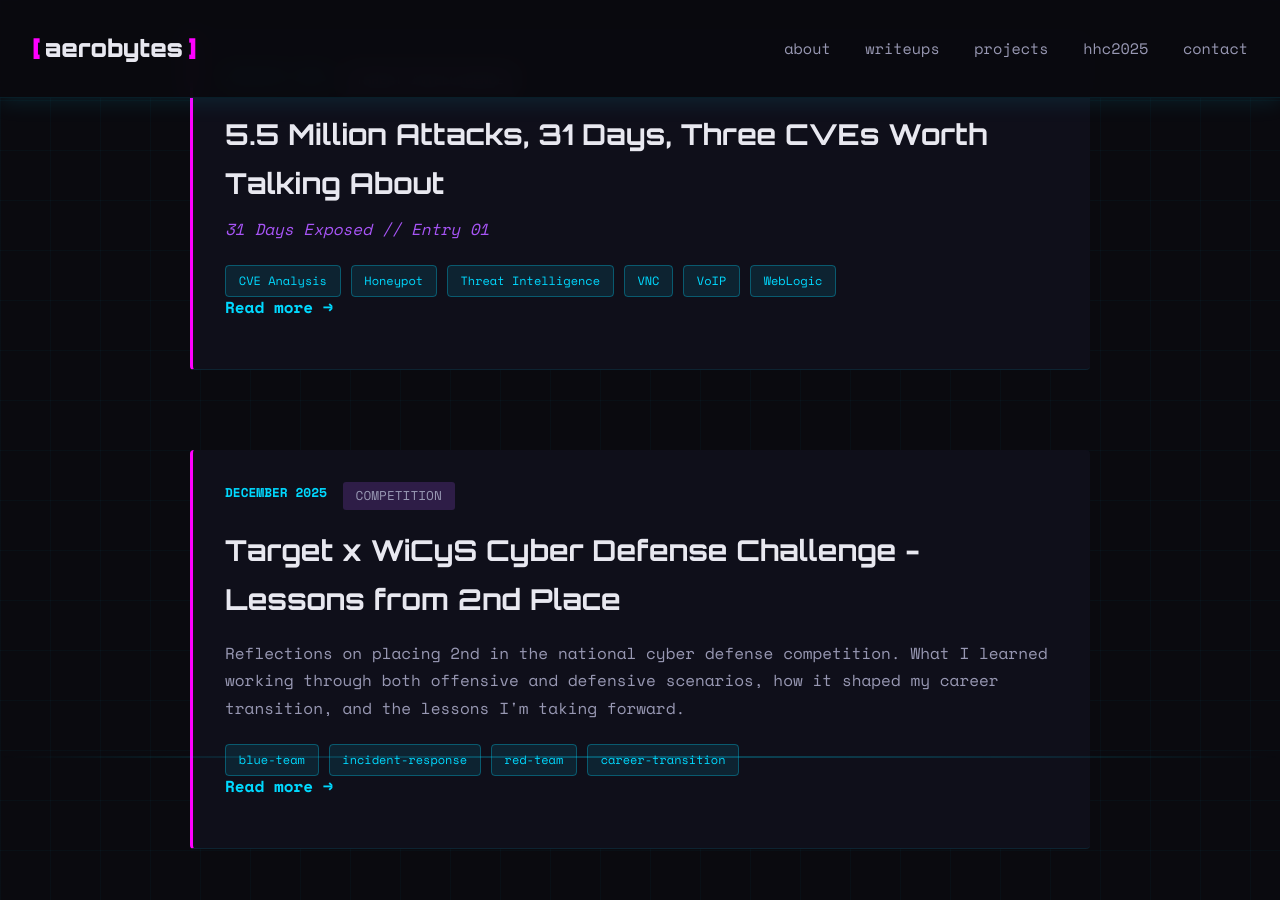
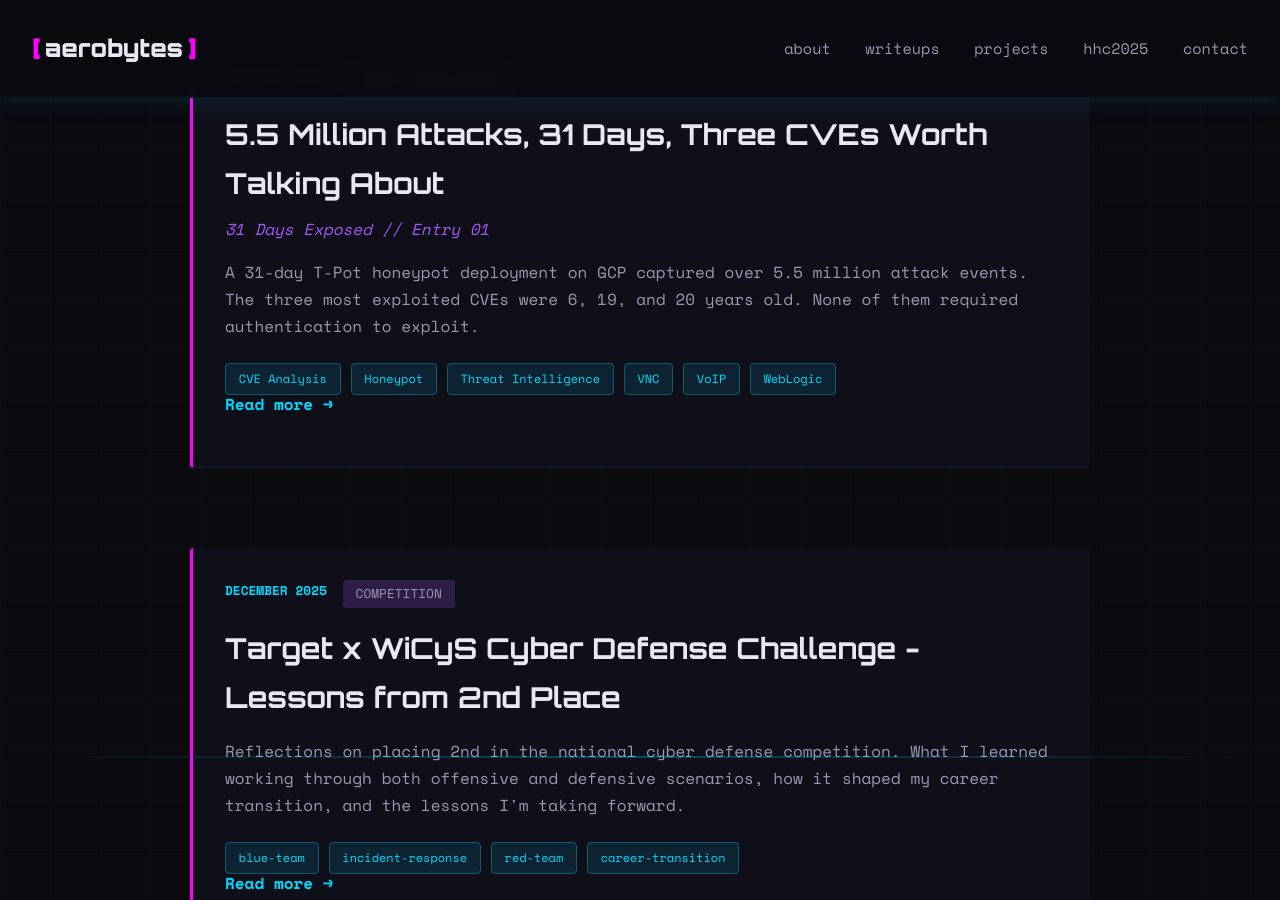
Before and after one commit to Aeronique/aerobytes-site, a Jekyll site: the page built from writeups.html, in a window 1280 px wide and 900 px high, scrolled down 429 px. Built offline with Jekyll 4.4.1, drawn with Linux system fonts in a browser that asks for light colours.

Commit message:
Update 2026-02-06-31-days-exposed-01.md

```diff
--- a/_posts/2026-02-06-31-days-exposed-01.md
+++ b/_posts/2026-02-06-31-days-exposed-01.md
@@ -5,6 +5,7 @@
 category: THREAT INTELLIGENCE
 series: "31 Days Exposed"
 entry: "01"
+excerpt: "A 31-day T-Pot honeypot deployment on GCP captured over 5.5 million attack events. The three most exploited CVEs were 6, 19, and 20 years old. None of them required authentication to exploit."
 tags: [CVE Analysis, Honeypot, Threat Intelligence, VNC, VoIP, WebLogic]
 ---
 ![Honeypot](/assets/images/honeypot.png)
```
